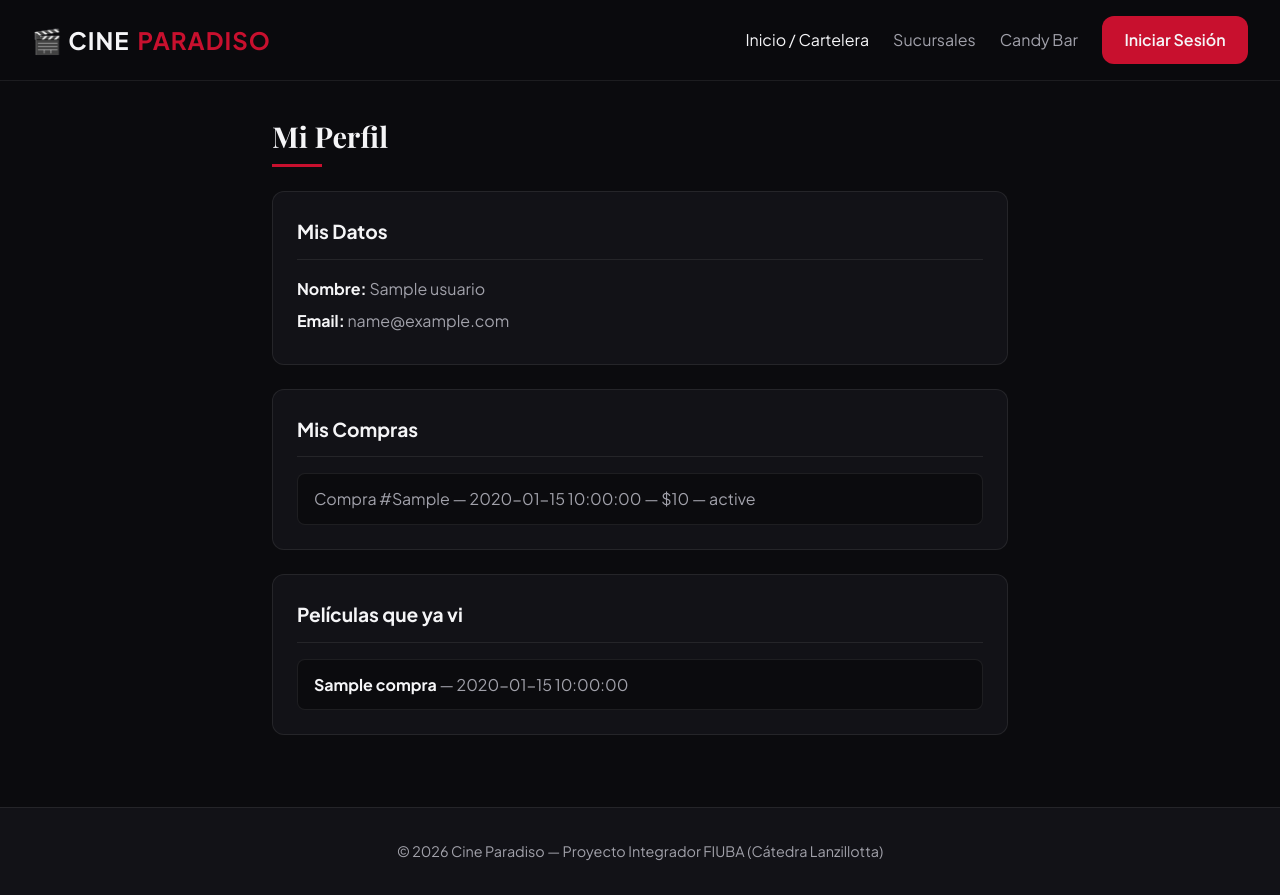
After one commit to lutzio07/Front---Cine-Paradiso, a Flask app: template templates/pages/perfil.html in a window 1280 px wide. The commit adds this page. Run offline with Flask 3, Linux system fonts and the light colour scheme; the template is opened without the code that fills it: most values are stand-ins (such as "Sample title", 1, 10 or a date in 2020).

Commit message:
US-03: pantalla de perfil (HTML y CSS)

```diff
--- a/static/css/styles.css
+++ b/static/css/styles.css
@@ -443,3 +443,57 @@ a {
     color: var(--text-secondary);
     font-weight: 600;
 }
+
+/* PERFIL DE CLIENTE */
+.perfil-container {
+    max-width: 800px;
+    margin: 0 auto;
+    padding-top: 2rem;
+    padding-bottom: 3rem;
+}
+
+.perfil-section {
+    background-color: var(--bg-card);
+    border: 1px solid var(--border-color);
+    border-radius: 12px;
+    padding: 1.5rem;
+    margin-bottom: 1.5rem;
+}
+
+.perfil-section h2 {
+    font-size: 1.2rem;
+    margin-bottom: 1rem;
+    padding-bottom: 0.75rem;
+    border-bottom: 1px solid var(--border-color);
+}
+
+.perfil-section p {
+    color: var(--text-secondary);
+    margin: 0.4rem 0;
+}
+
+.perfil-section p strong,
+.perfil-section li strong {
+    color: var(--text-primary);
+}
+
+.perfil-section ul {
+    list-style: none;
+    display: flex;
+    flex-direction: column;
+    gap: 0.75rem;
+}
+
+.perfil-section li {
+    background-color: var(--bg-main);
+    border: 1px solid var(--border-color);
+    border-radius: 8px;
+    padding: 0.75rem 1rem;
+    color: var(--text-secondary);
+}
+
+@media (max-width: 640px) {
+    .perfil-section {
+        padding: 1rem;
+    }
+}
--- /dev/null
+++ b/templates/pages/perfil.html
@@ -0,0 +1,48 @@
+{% extends "base.html" %}
+
+{% block title %}Mi Perfil — Cine Paradiso{% endblock %}
+
+{% block content %}
+<div class="container perfil-container">
+    <h1 class="section-title">Mi Perfil</h1>
+
+    {% if error %}
+    <section class="perfil-section">
+        <p>No pudimos cargar tu perfil. Intentá de nuevo en unos minutos.</p>
+    </section>
+    {% else %}
+    <section class="perfil-section">
+        <h2>Mis Datos</h2>
+        <p><strong>Nombre:</strong> {{ usuario.nombre }}</p>
+        <p><strong>Email:</strong> {{ usuario.email }}</p>
+    </section>
+
+   <section class="perfil-section">
+    <h2>Mis Compras</h2>
+    {% if compras %}
+    <ul>
+        {% for compra in compras %}
+        <li>Compra #{{ compra.id_compra }} — {{ compra.fecha_compra|datetimeformat("%d/%m/%Y %H:%M") }} — ${{ compra.monto_total }} — {{ compra.estado_qr }}</li>
+        {% endfor %}
+    </ul>
+    {% else %}
+    <p>Todavía no hay compras en tu historial.</p>
+    {% endif %}
+</section>
+
+<section class="perfil-section">
+    <h2>Películas que ya vi</h2>
+    {% if peliculas_vistas %}
+    <ul>
+        {% for compra in peliculas_vistas %}
+        <li><strong>{{ compra.titulo_pelicula if compra.titulo_pelicula is defined else "Compra #" ~ compra.id_compra }}</strong> — {{ compra.fecha_compra|datetimeformat("%d/%m/%Y %H:%M") }}</li>
+        {% endfor %}
+    </ul>
+    {% else %}
+    <p>Todavía no hay películas en tu historial.</p>
+    {% endif %}
+</section>
+
+{% endif %}
+</div>
+{% endblock %}
```
